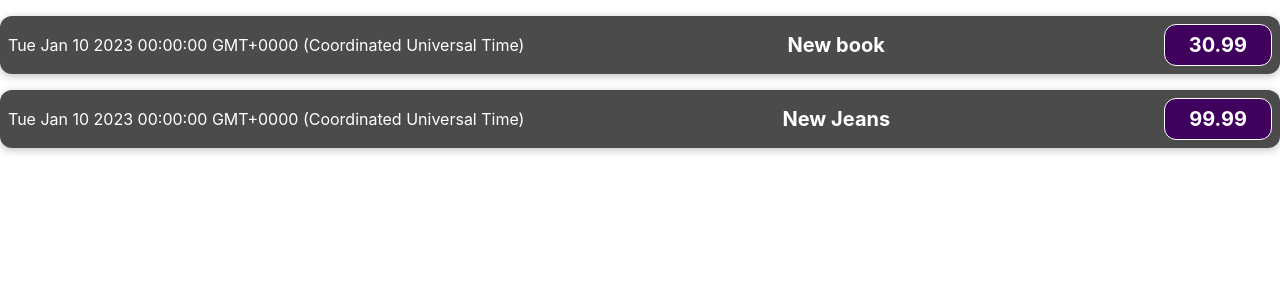
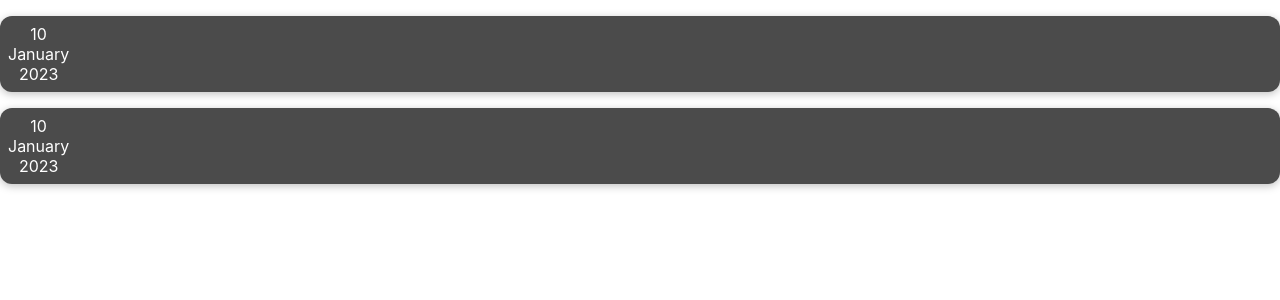
Before and after one commit to Ax-SylvesterHommuk/expenses, a React (Create React App) app: page / in a window 1280 px wide. Shown: the top 300 px of the page. Built offline with nearby package versions, Linux system fonts and the light colour scheme.

Commit message:
Split components

```diff
--- /dev/null
+++ b/src/components/ExpenseDate.js
@@ -0,0 +1,15 @@
+function ExpenseDate(props){
+    const day = props.date.toLocaleString('en-US',{day:'2-digit'})
+    const month = props.date.toLocaleString('en-US',{month:'long'})
+    const year = props.date.getFullYear()
+
+    return (
+        <div>
+            <div>{day}</div>
+            <div>{month}</div>
+            <div>{year}</div>
+        </div>
+    )
+}
+
+export default ExpenseDate
--- a/src/components/ExpenseItem.js
+++ b/src/components/ExpenseItem.js
@@ -1,14 +1,12 @@
 import './ExpenseItem.css'
+import ExpenseDate from './ExpenseDate'
 
 function ExpenseItem(props){
-    console.log(props)
-
     return (
         <div className="expense-item">
-            <div>{props.expenseData.date.toString()}</div>
+            <ExpenseDate date={props.expenseData.date}></ExpenseDate>
             <div className="expense-item__description">
-                <h2>{props.expenseData.title}</h2>
-                <div className="expense-item__price">{props.expenseData.price}</div>
+                <h2></h2>
             </div>
         </div>
     )
```
